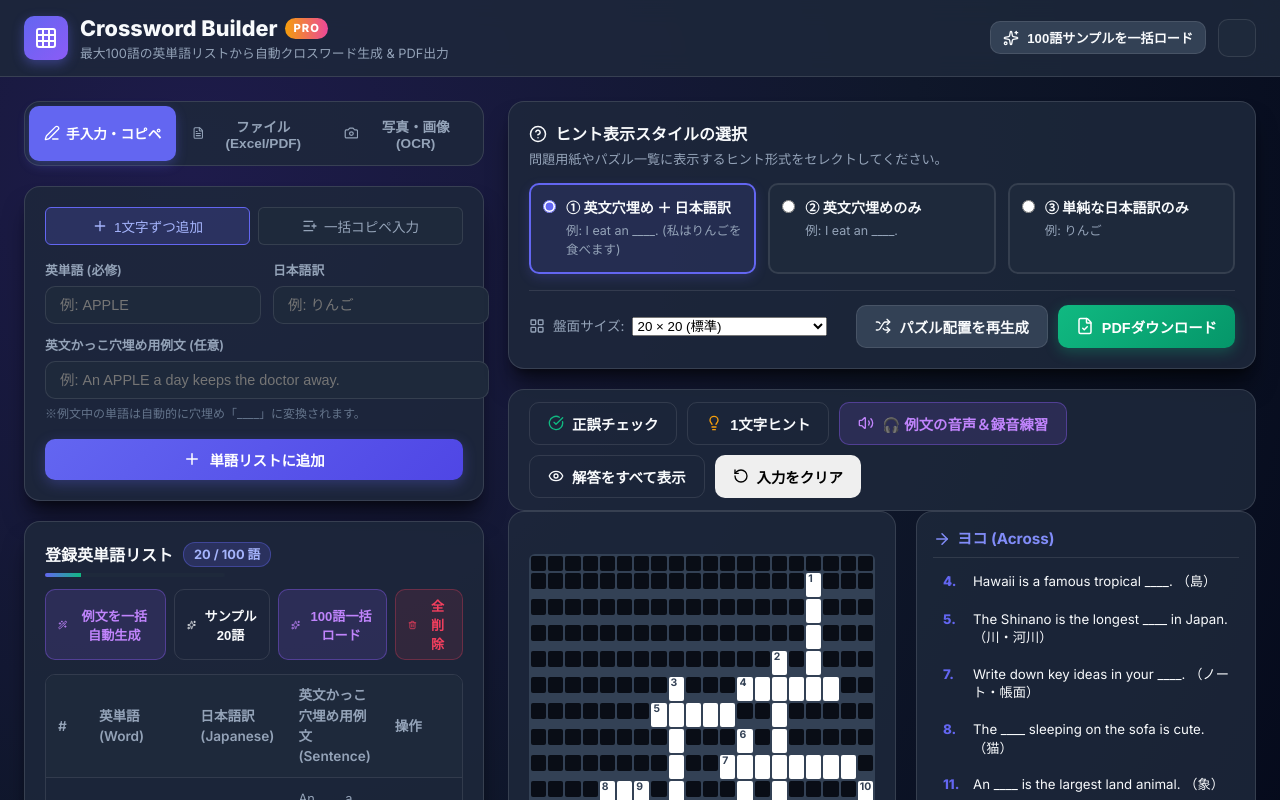
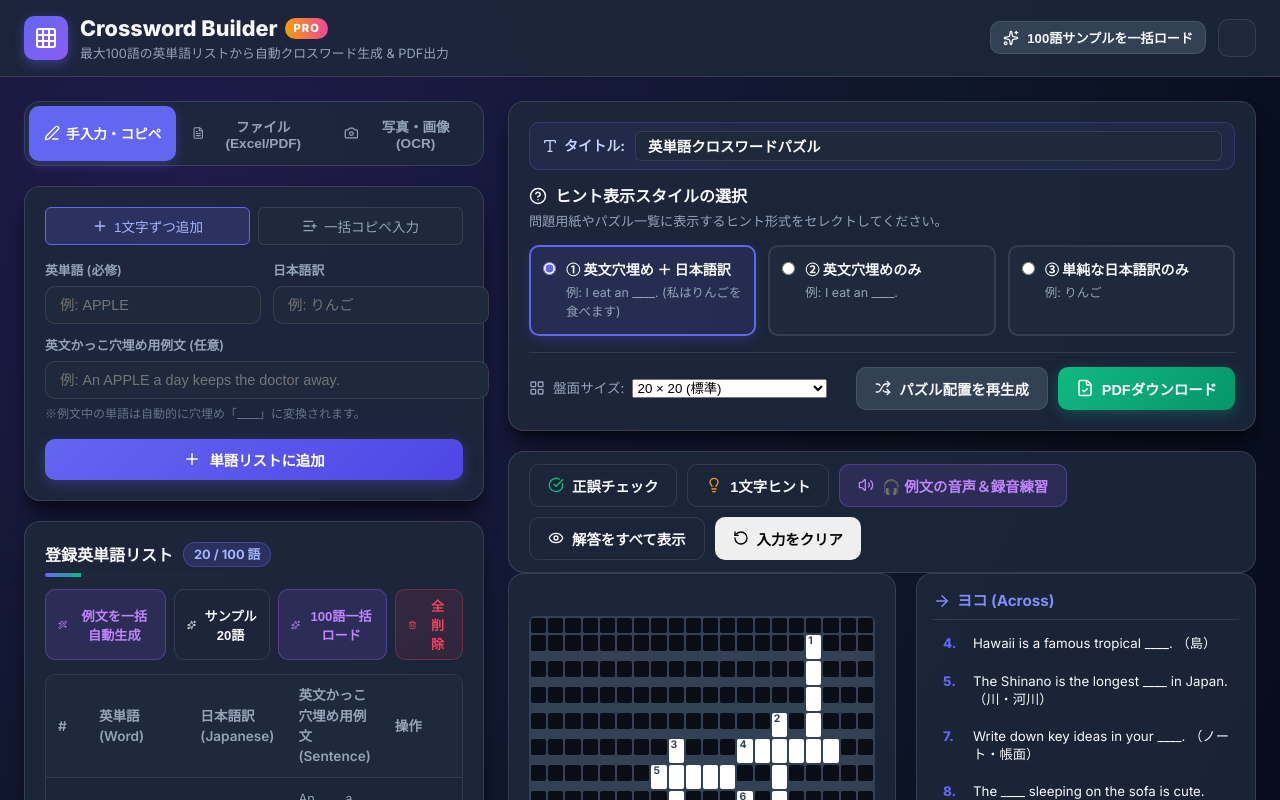
Before and after one commit to daharakazu-glitch/crossword-builder-app, a React (Vite) app: page / in a window 1280 px wide. Shown: the top 800 px of the page. Built offline with nearby package versions, Linux system fonts and the light colour scheme.

Commit message:
feat: customizable puzzle title and lowercase answers in answer PDF

```diff
--- a/src/App.css
+++ b/src/App.css
@@ -612,7 +612,46 @@
   font-size: 0.8rem;
 }
 
-/* 設定カード (ヒントセレクター) */
+/* 設定カード (ヒントセレクター & タイトル設定) */
+.puzzle-title-bar {
+  display: flex;
+  align-items: center;
+  gap: 10px;
+  margin-bottom: 14px;
+  background: rgba(99, 102, 241, 0.08);
+  border: 1px solid rgba(99, 102, 241, 0.25);
+  border-radius: var(--radius-md);
+  padding: 8px 12px;
+}
+
+.title-label {
+  font-size: 0.88rem;
+  font-weight: 700;
+  color: #c7d2fe;
+  display: flex;
+  align-items: center;
+  gap: 6px;
+  white-space: nowrap;
+}
+
+.puzzle-title-input {
+  flex: 1;
+  background: var(--bg-card);
+  border: 1px solid var(--border-color);
+  border-radius: var(--radius-sm);
+  color: white;
+  padding: 6px 12px;
+  font-size: 0.9rem;
+  font-weight: 600;
+  outline: none;
+  transition: border-color 0.2s ease;
+}
+
+.puzzle-title-input:focus {
+  border-color: var(--primary);
+  box-shadow: 0 0 0 2px rgba(99, 102, 241, 0.2);
+}
+
 .section-title {
   font-size: 1rem;
   font-weight: 700;
--- a/src/App.tsx
+++ b/src/App.tsx
@@ -23,6 +23,7 @@ export const App: React.FC = () => {
   const [hintStyle, setHintStyle] = useState<HintStyle>('sentence_ja');
   const [gridSize, setGridSize] = useState<number>(20);
   const [grid, setGrid] = useState<CrosswordGrid>(() => generateCrossword(INITIAL_SAMPLE_WORDS, 20));
+  const [puzzleTitle, setPuzzleTitle] = useState<string>('英単語クロスワードパズル');
 
   // インタラクティブ解答状態
   const [activeCell, setActiveCell] = useState<{ row: number; col: number } | null>(null);
@@ -345,7 +346,10 @@ export const App: React.FC = () => {
               />
             )}
             {inputTab === 'file' && (
-              <FileUpload onAddMultipleWords={handleAddMultipleWords} />
+              <FileUpload
+                onAddMultipleWords={handleAddMultipleWords}
+                onSetTitle={setPuzzleTitle}
+              />
             )}
             {inputTab === 'ocr' && (
               <ImageOCRUpload onAddMultipleWords={handleAddMultipleWords} />
@@ -369,6 +373,8 @@ export const App: React.FC = () => {
             onSelectHintStyle={setHintStyle}
             gridSize={gridSize}
             onChangeGridSize={setGridSize}
+            puzzleTitle={puzzleTitle}
+            onUpdateTitle={setPuzzleTitle}
             onRegenerate={handleRegenerate}
             onOpenPdfModal={() => setIsPdfModalOpen(true)}
           />
@@ -412,6 +418,8 @@ export const App: React.FC = () => {
         <PdfExportModal
           grid={grid}
           hintStyle={hintStyle}
+          initialTitle={puzzleTitle}
+          onUpdateTitle={setPuzzleTitle}
           onClose={() => setIsPdfModalOpen(false)}
         />
       )}
--- a/src/components/HintStyleSelector.tsx
+++ b/src/components/HintStyleSelector.tsx
@@ -1,5 +1,5 @@
 import React from 'react';
-import { HelpCircle, Shuffle, LayoutGrid, FileCheck } from 'lucide-react';
+import { HelpCircle, Shuffle, LayoutGrid, FileCheck, Type } from 'lucide-react';
 import type { HintStyle } from '../types/crossword';
 
 interface HintStyleSelectorProps {
@@ -7,6 +7,8 @@ interface HintStyleSelectorProps {
   onSelectHintStyle: (style: HintStyle) => void;
   gridSize: number;
   onChangeGridSize: (size: number) => void;
+  puzzleTitle: string;
+  onUpdateTitle: (title: string) => void;
   onRegenerate: () => void;
   onOpenPdfModal: () => void;
 }
@@ -16,11 +18,27 @@ export const HintStyleSelector: React.FC<HintStyleSelectorProps> = ({
   onSelectHintStyle,
   gridSize,
   onChangeGridSize,
+  puzzleTitle,
+  onUpdateTitle,
   onRegenerate,
   onOpenPdfModal,
 }) => {
   return (
     <div className="config-card">
+      {/* タイトル設定バー */}
+      <div className="puzzle-title-bar">
+        <label className="title-label">
+          <Type size={16} /> タイトル:
+        </label>
+        <input
+          type="text"
+          className="puzzle-title-input"
+          value={puzzleTitle}
+          onChange={(e) => onUpdateTitle(e.target.value)}
+          placeholder="例: 711～755確認テスト⑦ 英単語クロスワード"
+        />
+      </div>
+
       <div className="config-section">
         <h3 className="section-title">
           <HelpCircle size={18} /> ヒント表示スタイルの選択
--- a/src/components/PdfExportModal.tsx
+++ b/src/components/PdfExportModal.tsx
@@ -1,22 +1,33 @@
 import React, { useState } from 'react';
-import { X, Download, CheckSquare, Printer, Sparkles } from 'lucide-react';
+import { X, Download, CheckSquare, Printer, Sparkles, Type } from 'lucide-react';
 import type { CrosswordGrid, HintStyle } from '../types/crossword';
 import { exportCrosswordToPdf, exportBothCrosswordsToPdf, formatClueText } from '../utils/pdfExport';
 
 interface PdfExportModalProps {
   grid: CrosswordGrid;
   hintStyle: HintStyle;
+  initialTitle?: string;
+  onUpdateTitle?: (title: string) => void;
   onClose: () => void;
 }
 
 export const PdfExportModal: React.FC<PdfExportModalProps> = ({
   grid,
   hintStyle,
+  initialTitle = '英単語クロスワードパズル',
+  onUpdateTitle,
   onClose,
 }) => {
-  const [title, setTitle] = useState('英単語クロスワードパズル');
+  const [title, setTitle] = useState(initialTitle);
   const [subtitle, setSubtitle] = useState('Date: ____________  Name: ____________');
   const [exporting, setExporting] = useState(false);
+
+  const handleTitleChange = (newTitle: string) => {
+    setTitle(newTitle);
+    if (onUpdateTitle) {
+      onUpdateTitle(newTitle);
+    }
+  };
 
   const acrossClues = grid.placedWords.filter((w) => w.direction === 'across');
   const downClues = grid.placedWords.filter((w) => w.direction === 'down');
@@ -90,16 +101,20 @@ export const PdfExportModal: React.FC<PdfExportModalProps> = ({
         <div className="modal-body">
           <div className="pdf-config-form">
             <div className="form-group">
-              <label>タイトル</label>
+              <label>
+                <Type size={15} style={{ display: 'inline', verticalAlign: 'middle', marginRight: '4px' }} />
+                PDFタイトル（自由に入力・変更できます）
+              </label>
               <input
                 type="text"
                 value={title}
-                onChange={(e) => setTitle(e.target.value)}
-                placeholder="例: 中学英単語クロスワード #1"
+                onChange={(e) => handleTitleChange(e.target.value)}
+                placeholder="例: 711～755確認テスト⑦ 英単語クロスワード"
+                className="pdf-title-input"
               />
             </div>
             <div className="form-group">
-              <label>サブタイトル / 名前欄</label>
+              <label>サブタイトル / 日付・名前欄</label>
               <input
                 type="text"
                 value={subtitle}
@@ -111,33 +126,34 @@ export const PdfExportModal: React.FC<PdfExportModalProps> = ({
 
           <div className="pdf-actions-bar">
             <button
+              className="btn btn-outline-purple"
+              onClick={handleDownloadBoth}
+              disabled={exporting}
+              style={{ fontWeight: 'bold' }}
+            >
+              <Sparkles size={16} /> 【推奨】問題＋解答セット (1つのPDF) をダウンロード
+            </button>
+            <button
               className="btn btn-primary"
               onClick={handleDownloadQuestionPdf}
               disabled={exporting}
             >
-              <Download size={16} /> 【問題用紙】PDFをダウンロード
+              <Download size={16} /> 【問題用紙のみ】PDFダウンロード
             </button>
             <button
               className="btn btn-secondary"
               onClick={handleDownloadAnswerPdf}
               disabled={exporting}
             >
-              <CheckSquare size={16} /> 【解答用紙】PDFをダウンロード
-            </button>
-            <button
-              className="btn btn-outline-purple"
-              onClick={handleDownloadBoth}
-              disabled={exporting}
-            >
-              <Sparkles size={16} /> 両方をまとめて出力
+              <CheckSquare size={16} /> 【解答用紙のみ】PDFダウンロード
             </button>
           </div>
 
           <p className="pdf-preview-notice">
-            ※以下の領域がそのままA4サイズのPDFとして出力されます。
+            ※以下の内容がA4サイズちょうど1枚ずつ印刷用PDFとして出力されます。解答欄の英単語は小文字（例: [soil]）で記載されます。
           </p>
 
-          {/* 印刷用プレビューエリア (隠しレンダリング / プレビュー表示) */}
+          {/* 印刷用プレビューエリア */}
           <div className="pdf-preview-scroll">
             {/* 問題用紙プレビュー */}
             <div id="pdf-print-area-question" className="pdf-print-sheet">
@@ -234,7 +250,7 @@ export const PdfExportModal: React.FC<PdfExportModalProps> = ({
                   <ol className="sheet-clues-list">
                     {acrossClues.map((w) => (
                       <li key={`pdf-a-across-${w.id}`}>
-                        <strong>{w.number}.</strong> [{w.word}] - {formatClueText(w, hintStyle)}
+                        <strong>{w.number}.</strong> <span style={{ fontWeight: 'bold', color: '#1e293b' }}>[{w.word.toLowerCase()}]</span> - {formatClueText(w, hintStyle)}
                       </li>
                     ))}
                   </ol>
@@ -244,7 +260,7 @@ export const PdfExportModal: React.FC<PdfExportModalProps> = ({
                   <ol className="sheet-clues-list">
                     {downClues.map((w) => (
                       <li key={`pdf-a-down-${w.id}`}>
-                        <strong>{w.number}.</strong> [{w.word}] - {formatClueText(w, hintStyle)}
+                        <strong>{w.number}.</strong> <span style={{ fontWeight: 'bold', color: '#1e293b' }}>[{w.word.toLowerCase()}]</span> - {formatClueText(w, hintStyle)}
                       </li>
                     ))}
                   </ol>
--- a/src/components/WordListInput/FileUpload.tsx
+++ b/src/components/WordListInput/FileUpload.tsx
@@ -11,9 +11,10 @@ import {
 
 interface FileUploadProps {
   onAddMultipleWords: (words: WordItem[]) => void;
+  onSetTitle?: (title: string) => void;
 }
 
-export const FileUpload: React.FC<FileUploadProps> = ({ onAddMultipleWords }) => {
+export const FileUpload: React.FC<FileUploadProps> = ({ onAddMultipleWords, onSetTitle }) => {
   const [isDragging, setIsDragging] = useState(false);
   const [loading, setLoading] = useState(false);
   const [statusMessage, setStatusMessage] = useState<string | null>(null);
@@ -49,6 +50,14 @@ export const FileUpload: React.FC<FileUploadProps> = ({ onAddMultipleWords }) =>
         setStatusMessage(`⚠️ 「${file.name}」から英単語を抽出できませんでした。`);
       } else {
         onAddMultipleWords(words);
+        const cleanName = file.name
+          .replace(/\.[^/.]+$/, '')
+          .replace(/[・\-_]解答リスト.*$/i, '')
+          .replace(/[・\-_]問題.*$/i, '')
+          .trim();
+        if (cleanName && onSetTitle) {
+          onSetTitle(`${cleanName} 英単語クロスワード`);
+        }
         setStatusMessage(`✅ 「${file.name}」から ${words.length} 件の単語を追加しました！`);
       }
     } catch (err: any) {
```
